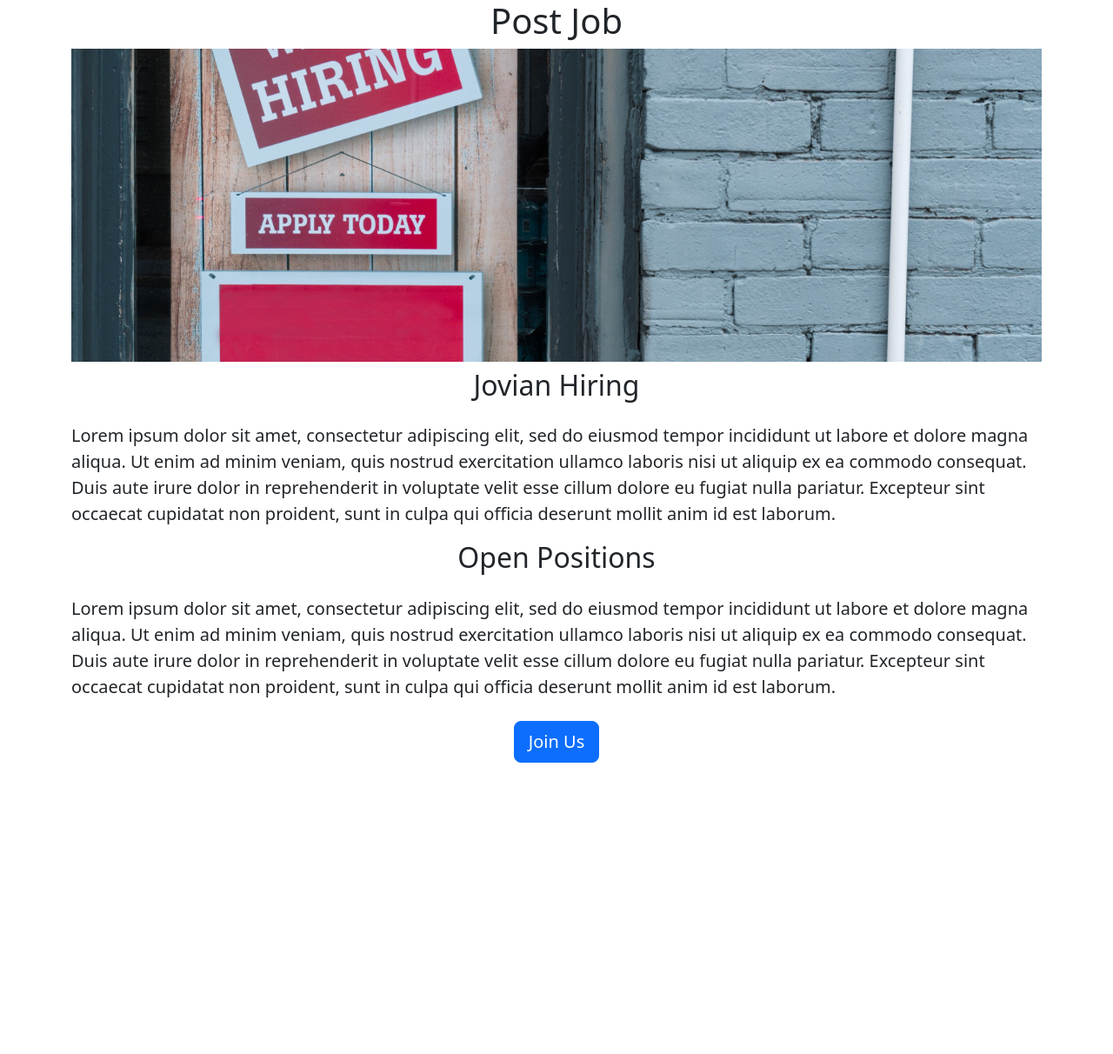
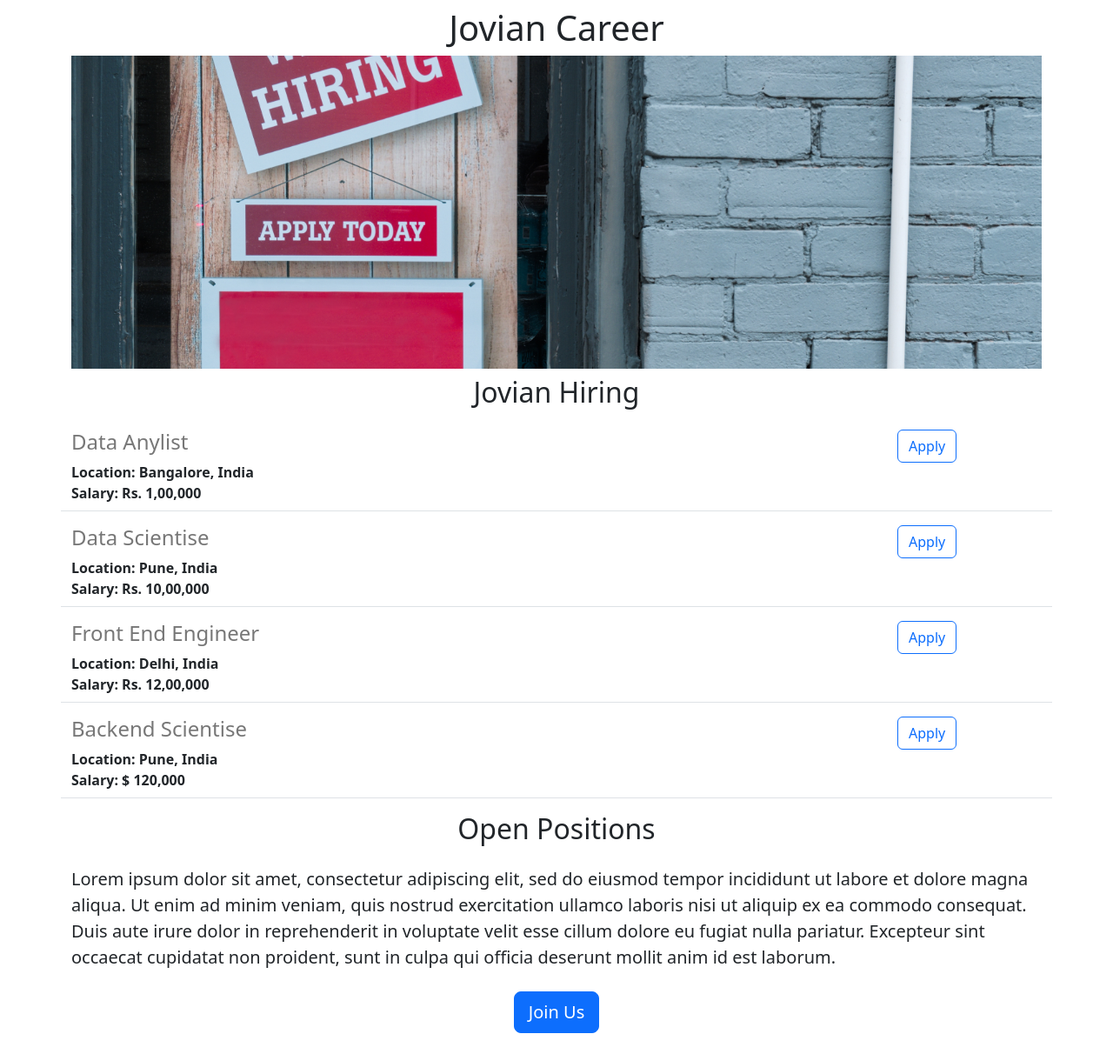
Before and after one commit to SarangKumar/Flask-project, a Flask app: page / in a window 1280 px wide. Shown: the whole page at 87% size. Before the commit the page ends 877 px from the top, so only its background shows below. Run offline with Flask 2, Linux system fonts and the light colour scheme.

Commit message:
added dynamic data and api route

```diff
--- a/app.py
+++ b/app.py
@@ -1,11 +1,38 @@
-from flask import Flask, render_template
+from flask import Flask, render_template, jsonify
 
 app = Flask(__name__)
+
+JOBS = [{
+  'id': 1,
+  'title': 'Data Anylist',
+  'location': 'Bangalore, India',
+  'salary': 'Rs. 1,00,000'
+}, {
+  'id': 2,
+  'title': 'Data Scientise',
+  'location': 'Pune, India',
+  'salary': 'Rs. 10,00,000'
+}, {
+  'id': 3,
+  'title': 'Front End Engineer',
+  'location': 'Delhi, India',
+  'salary': 'Rs. 12,00,000'
+}, {
+  'id': 4,
+  'title': 'Backend Scientise',
+  'location': 'Pune, India',
+  'salary': '$ 120,000'
+}]
 
 
 @app.route("/")
 def hello_world():
-  return render_template('home.html')
+  return render_template('home.html', jobs=JOBS, title='Jovian Career')
+
+
+@app.route("/jobs")
+def list_jobs():
+  return jsonify(JOBS)
 
 
 if __name__ == "__main__":
--- a/templates/home.html
+++ b/templates/home.html
@@ -15,12 +15,17 @@
 <link href="https://cdn.jsdelivr.net/npm/bootstrap@5.2.3/dist/css/bootstrap.min.css" rel="stylesheet" integrity="sha384-rbsA2VBKQhggwzxH7pPCaAqO46MgnOM80zW1RWuH61DGLwZJEdK2Kadq2F9CUG65" crossorigin="anonymous">
 </head>
 <body>
-  <div class='container'>
+  <div class='container mt-2 mb-4'>
 
-  <h1 class="text-center">Post Job</h1>
+  <h1 class="text-center">{{title}}</h1>
   <img class="img-fluid" id="banner" src="/static/hiring.jpg">
   <h2 class="text-center mt-2 mb-4">Jovian Hiring</h2>
-  <p class='lead'>Lorem ipsum dolor sit amet, consectetur adipiscing elit, sed do eiusmod tempor incididunt ut labore et dolore magna aliqua. Ut enim ad minim veniam, quis nostrud exercitation ullamco laboris nisi ut aliquip ex ea commodo consequat. Duis aute irure dolor in reprehenderit in voluptate velit esse cillum dolore eu fugiat nulla pariatur. Excepteur sint occaecat cupidatat non proident, sunt in culpa qui officia deserunt mollit anim id est laborum.</p>
+<div class=''>
+    {%for job in jobs%}
+      {% include 'jobitem.html' %}
+    {%endfor%}
+  </div>
+  </p>
   <h2 class="text-center mt-2 mb-4">Open Positions</h2>
   <p class="lead mt-2 mb-4">Lorem ipsum dolor sit amet, consectetur adipiscing elit, sed do eiusmod tempor incididunt ut labore et dolore magna aliqua. Ut enim ad minim veniam, quis nostrud exercitation ullamco laboris nisi ut aliquip ex ea commodo consequat. Duis aute irure dolor in reprehenderit in voluptate velit esse cillum dolore eu fugiat nulla pariatur. Excepteur sint occaecat cupidatat non proident, sunt in culpa qui officia deserunt mollit anim id est laborum.</p>
   <div class='text-center'>
--- /dev/null
+++ b/templates/jobitem.html
@@ -0,0 +1,20 @@
+<div class="border-bottom row" style="margin-bottom:16px; padding-bottom:8px;">
+  <div class="col-10">
+<h4 style="color:#777;">
+  {{job.title}}
+</h4>
+  <div>
+    <strong>Location: {{job.location}}</strong>
+  </div>
+  {% if 'salary' in job %}
+  <div>
+    <strong>Salary: {{job.salary}}</strong>
+  </div>
+  {% endif %}
+  </div>
+  <div class="col-2">
+
+  <button class="btn btn-outline-primary">Apply
+  </button>
+  </div>
+</div>
```
